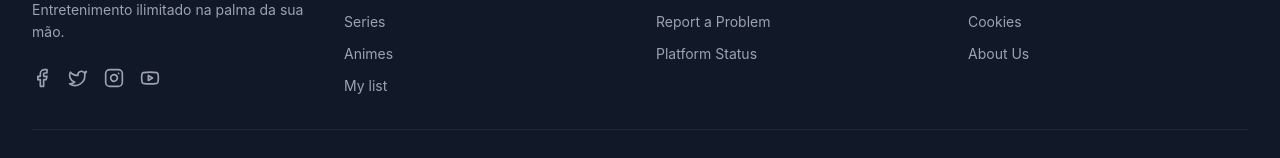
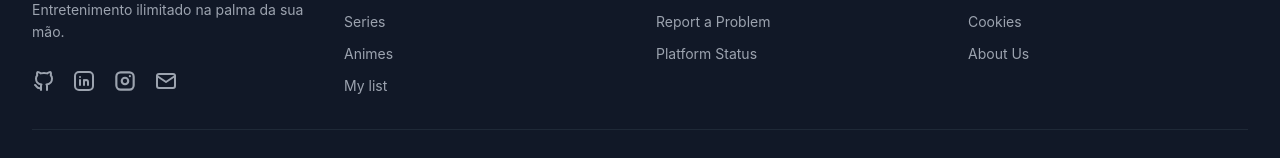
Before and after one commit to Vnz-007/-StreamMax-, a Vue app: page / in a window 1280 px wide. Shown: the part 944-1102 px from the top of the page. Built offline with nearby package versions, Linux system fonts and the light colour scheme.

Commit message:
Add links for my social media & change icons for my stack of social links

```diff
--- a/src/components/Footer.vue
+++ b/src/components/Footer.vue
@@ -32,7 +32,9 @@
           </p>
           <nav class="flex items-center space-x-4 mt-6">
             <a
-              href="#"
+              href="https://github.com/Vnz-007"
+              target="_blank"
+              noreferrer="noopener"
               class="text-gray-400 hover:text-white transition-colors"
             >
               <svg
@@ -45,15 +47,18 @@
                 stroke-width="2"
                 stroke-linecap="round"
                 stroke-linejoin="round"
-                class="lucide lucide-facebook w-5 h-5"
+                class="icon icon-tabler icons-tabler-outline icon-tabler-brand-github"
               >
+                <path stroke="none" d="M0 0h24v24H0z" fill="none" />
                 <path
-                  d="M18 2h-3a5 5 0 0 0-5 5v3H7v4h3v8h4v-8h3l1-4h-4V7a1 1 0 0 1 1-1h3z"
-                ></path>
+                  d="M9 19c-4.3 1.4 -4.3 -2.5 -6 -3m12 5v-3.5c0 -1 .1 -1.4 -.5 -2c2.8 -.3 5.5 -1.4 5.5 -6a4.6 4.6 0 0 0 -1.3 -3.2a4.2 4.2 0 0 0 -.1 -3.2s-1.1 -.3 -3.5 1.3a12.3 12.3 0 0 0 -6.2 0c-2.4 -1.6 -3.5 -1.3 -3.5 -1.3a4.2 4.2 0 0 0 -.1 3.2a4.6 4.6 0 0 0 -1.3 3.2c0 4.6 2.7 5.7 5.5 6c-.6 .6 -.6 1.2 -.5 2v3.5"
+                />
               </svg>
             </a>
             <a
-              href="#"
+              href="https://www.linkedin.com/in/vin%C3%ADcius-loiola-bb8688341"
+              target="_blank"
+              noreferrer="noopener"
               class="text-gray-400 hover:text-white transition-colors"
             >
               <svg
@@ -66,15 +71,48 @@
                 stroke-width="2"
                 stroke-linecap="round"
                 stroke-linejoin="round"
-                class="lucide lucide-twitter w-5 h-5"
+                class="icon icon-tabler icons-tabler-outline icon-tabler-brand-linkedin"
               >
+                <path stroke="none" d="M0 0h24v24H0z" fill="none" />
+                <path d="M8 11v5" />
+                <path d="M8 8v.01" />
+                <path d="M12 16v-5" />
+                <path d="M16 16v-3a2 2 0 1 0 -4 0" />
                 <path
-                  d="M22 4s-.7 2.1-2 3.4c1.6 10-9.4 17.3-18 11.6 2.2.1 4.4-.6 6-2C3 15.5.5 9.6 3 5c2.2 2.6 5.6 4.1 9 4-.9-4.2 4-6.6 7-3.8 1.1 0 3-1.2 3-1.2z"
-                ></path>
+                  d="M3 7a4 4 0 0 1 4 -4h10a4 4 0 0 1 4 4v10a4 4 0 0 1 -4 4h-10a4 4 0 0 1 -4 -4z"
+                />
               </svg>
             </a>
             <a
-              href="#"
+              href="https://www.instagram.com/_vnz.007_?igsh=ZmVybWNrN2R1eXI1"
+              target="_blank"
+              noreferrer="noopener"
+              class="text-gray-400 hover:text-white transition-colors"
+            >
+              <svg
+                xmlns="http://www.w3.org/2000/svg"
+                width="26"
+                height="26"
+                viewBox="0 0 24 24"
+                fill="none"
+                stroke="currentColor"
+                stroke-width="2"
+                stroke-linecap="round"
+                stroke-linejoin="round"
+                class="icon icon-tabler icons-tabler-outline icon-tabler-brand-instagram"
+              >
+                <path stroke="none" d="M0 0h24v24H0z" fill="none" />
+                <path
+                  d="M4 8a4 4 0 0 1 4 -4h8a4 4 0 0 1 4 4v8a4 4 0 0 1 -4 4h-8a4 4 0 0 1 -4 -4z"
+                />
+                <path d="M9 12a3 3 0 1 0 6 0a3 3 0 0 0 -6 0" />
+                <path d="M16.5 7.5v.01" />
+              </svg>
+            </a>
+            <a
+              href="mailto:viniciusloiolajg@gmail.com"
+              target="_blank"
+              noreferrer="noopener"
               class="text-gray-400 hover:text-white transition-colors"
             >
               <svg
@@ -87,35 +125,13 @@
                 stroke-width="2"
                 stroke-linecap="round"
                 stroke-linejoin="round"
-                class="lucide lucide-instagram w-5 h-5"
+                class="icon icon-tabler icons-tabler-outline icon-tabler-mail"
               >
-                <rect width="20" height="20" x="2" y="2" rx="5" ry="5"></rect>
+                <path stroke="none" d="M0 0h24v24H0z" fill="none" />
                 <path
-                  d="M16 11.37A4 4 0 1 1 12.63 8 4 4 0 0 1 16 11.37z"
-                ></path>
-                <line x1="17.5" x2="17.51" y1="6.5" y2="6.5"></line>
-              </svg>
-            </a>
-            <a
-              href="#"
-              class="text-gray-400 hover:text-white transition-colors"
-            >
-              <svg
-                xmlns="http://www.w3.org/2000/svg"
-                width="24"
-                height="24"
-                viewBox="0 0 24 24"
-                fill="none"
-                stroke="currentColor"
-                stroke-width="2"
-                stroke-linecap="round"
-                stroke-linejoin="round"
-                class="lucide lucide-youtube w-5 h-5"
-              >
-                <path
-                  d="M2.5 17a24.12 24.12 0 0 1 0-10 2 2 0 0 1 1.4-1.4 49.56 49.56 0 0 1 16.2 0A2 2 0 0 1 21.5 7a24.12 24.12 0 0 1 0 10 2 2 0 0 1-1.4 1.4 49.55 49.55 0 0 1-16.2 0A2 2 0 0 1 2.5 17"
-                ></path>
-                <path d="m10 15 5-3-5-3z"></path>
+                  d="M3 7a2 2 0 0 1 2 -2h14a2 2 0 0 1 2 2v10a2 2 0 0 1 -2 2h-14a2 2 0 0 1 -2 -2v-10z"
+                />
+                <path d="M3 7l9 6l9 -6" />
               </svg>
             </a>
           </nav>
```
